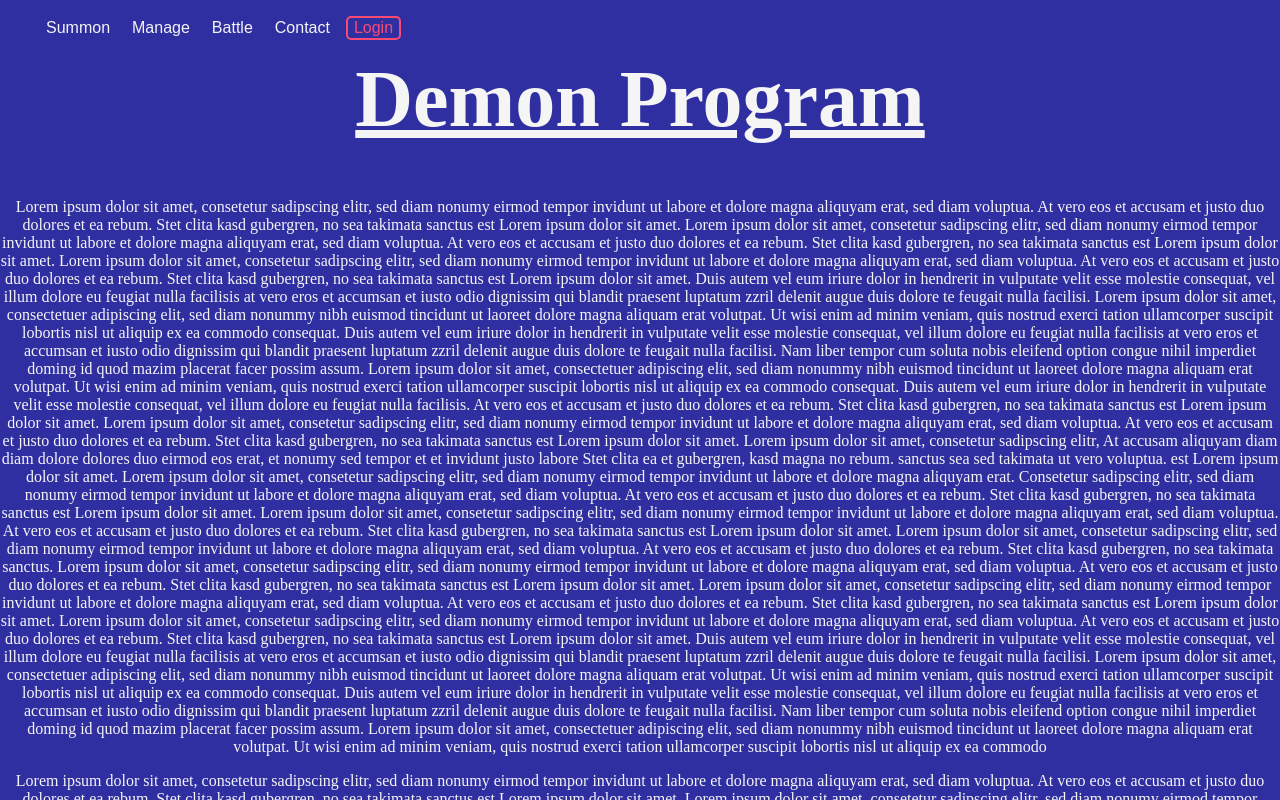
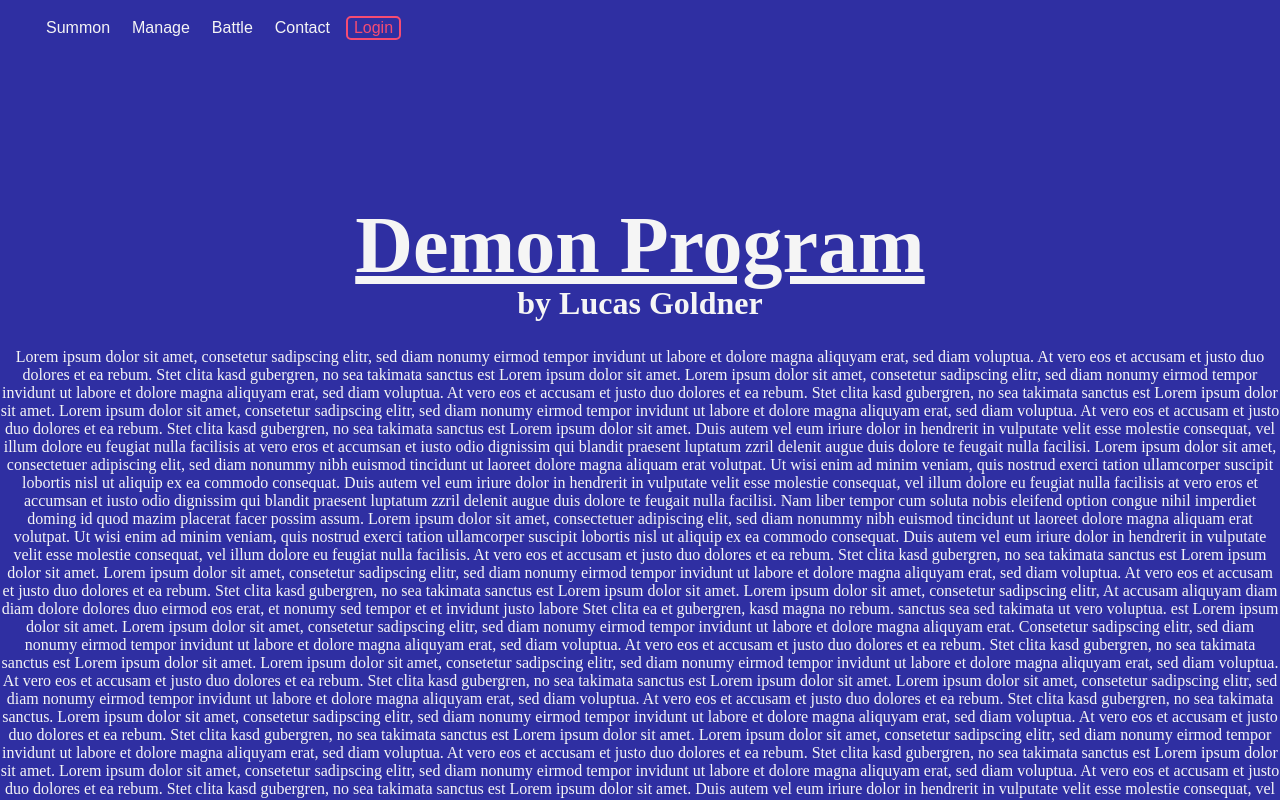
Before and after one commit to lucas-goldner/demon-program, a React (Create React App) app: page / in a window 1280 px wide. Shown: the top 800 px of the page. Built offline with nearby package versions, Linux system fonts and the light colour scheme; a web font is replaced by a local one.

Commit message:
Navbar delicous update #1

```diff
--- a/src/Navbar.js
+++ b/src/Navbar.js
@@ -37,6 +37,7 @@ const ListLogin = styled.button`
 
 
 const Navbar = () => {
+
     return(
         <>
         <Nav>
--- a/src/Title.js
+++ b/src/Title.js
@@ -1,14 +1,46 @@
-import React from 'react';
+import React, { useState, useEffect }  from 'react';
 import styled from 'styled-components';
 
 const Titel = styled.h1`
     font-size: 5em;
     text-decoration: underline;
 `
+const SubTitel = styled.h2`
+    margin-top: -60px;
+    font-size: 2em;
+`
+const Title = () =>{
 
-const Title = () =>{
+    const [scrollPosition, setSrollPosition] = useState(0);
+    const handleScroll = () => {
+        const position = window.pageYOffset;
+        setSrollPosition(position);
+    };
+
+    useEffect(() => {
+        window.addEventListener('scroll', handleScroll, { passive: true });
+        return () => {
+            window.removeEventListener('scroll', handleScroll);
+        };
+    }, []);
+
+    const TitelStyle = {
+        position: scrollPosition > 20 ? "fixed" : "static",
+        fontSize: scrollPosition > 20 ? "3em" : "5em"
+    }
+
+    const Container = {
+        marginLeft: scrollPosition > 20 ? "450px" : "0px",
+        marginTop: scrollPosition > 20 ? "20px" : "200px",
+    }
+
     return(
-        <Titel>Demon Program</Titel>
+        <>
+        <div style={Container}>
+        <Titel style={TitelStyle}>Demon Program</Titel>
+        </div>
+        <SubTitel>by Lucas Goldner</SubTitel>
+        </>
     )
 }
 
```
